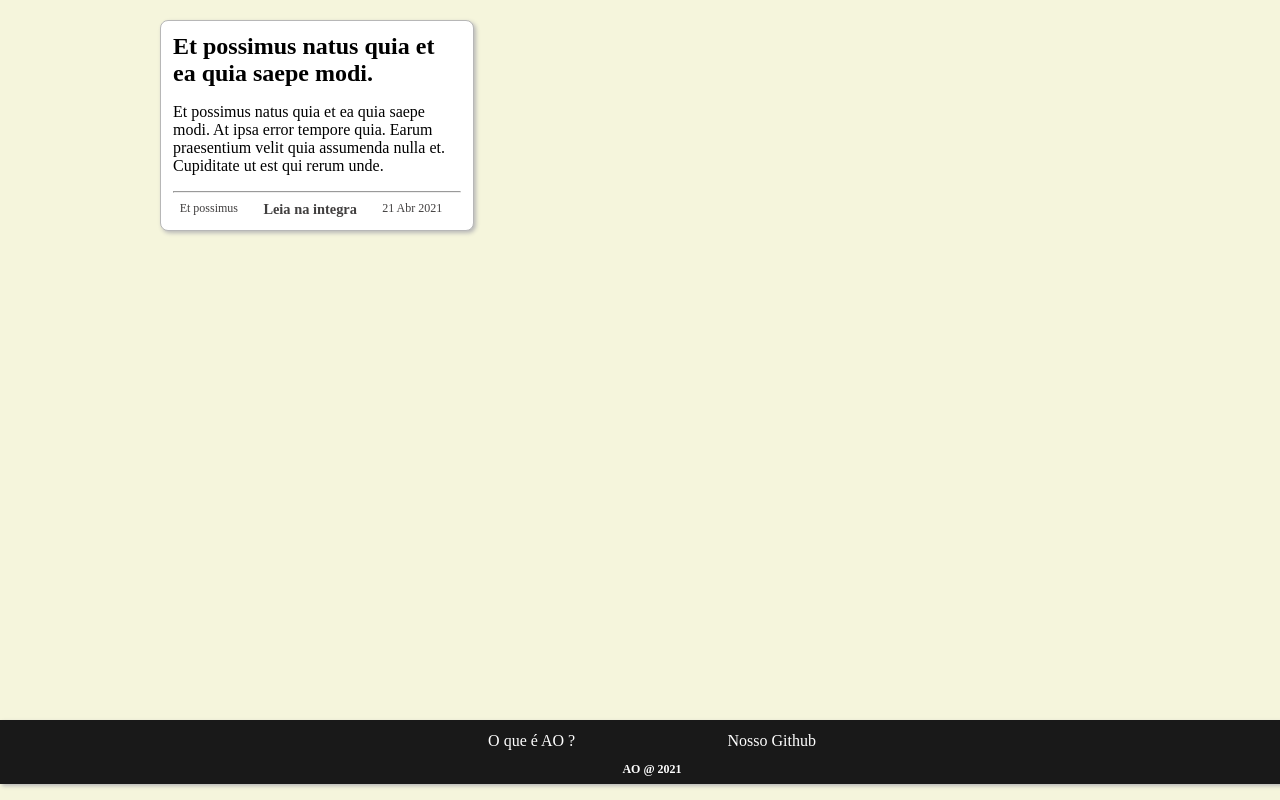
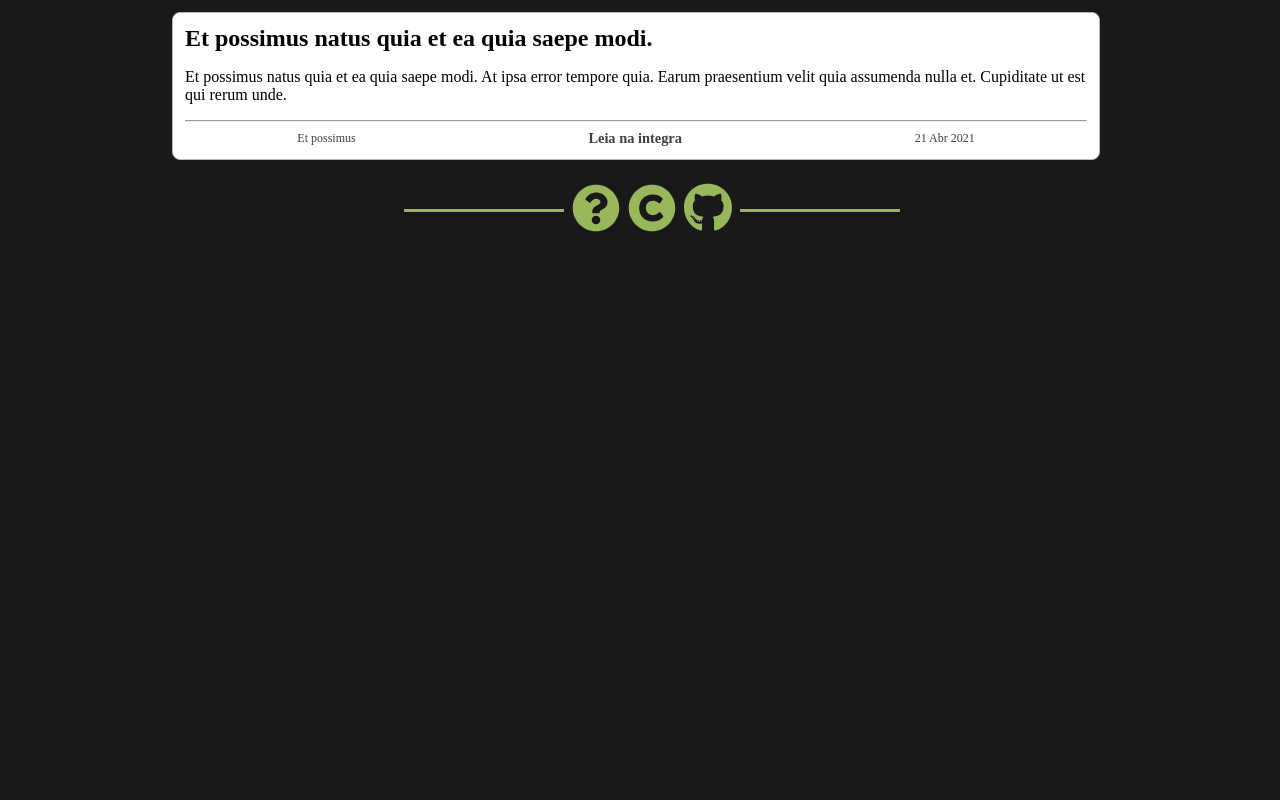
Before and after one commit to gustapinto/projeto_ao_blog, a Django app: page /posts/ in a window 1280 px wide. Run offline with Django 3.2, Linux system fonts and the light colour scheme.

Commit message:
Adapt templates to ue the new styles and icons

```diff
--- a/blog/core/templates/core/base.html
+++ b/blog/core/templates/core/base.html
@@ -12,18 +12,37 @@
 
   {% block css %}{% endblock %}
 </head>
-<body class="bg-beige mg-l-none mg-r-none">
+<body class="bg-green mg-l-none mg-r-none mg-t-medium">
   <div class="container w-large w-al-center">
-    {% block content %}{% endblock %}
+    <div class="mg-l-medium mg-r-medium">
+      {% block content %}{% endblock %}
+    </div>
 
-    <div class="footer bx-shadow pd-medium txt-center w-full br-rad-none bg-green pst-fixed">
-      <div class="dsp-flex flx-around w-small w-al-center">
-        <a href="#" class="txt-white txt-d-none click">O que é AO ?</a>
-        <a href="https://github.com/projeto-ao" class="txt-white txt-d-none click">Nosso Github</a>
+    <footer class="footer pd-medium txt-center w-full">
+      <div class="dsp-grid grd-cols-3 grd-cols-mob w-full jst-center">
+        <div class="line-decorator w-dec-small dsp-desktop-only br-lime-green"></div>
+
+        <div class="dsp-grid grd-cols-3 w-al-center xy-center jst-center grd-gap-col-small">
+          <a href="#" class="txt-d-none click">
+            <svg aria-hidden="true" focusable="false" data-prefix="fas" data-icon="question-circle" class="svg-inline--fa fa-question-circle fa-w-16 svg-medium txt-lime-green" role="img" xmlns="http://www.w3.org/2000/svg" viewBox="0 0 512 512">
+              <path fill="currentColor" d="M504 256c0 136.997-111.043 248-248 248S8 392.997 8 256C8 119.083 119.043 8 256 8s248 111.083 248 248zM262.655 90c-54.497 0-89.255 22.957-116.549 63.758-3.536 5.286-2.353 12.415 2.715 16.258l34.699 26.31c5.205 3.947 12.621 3.008 16.665-2.122 17.864-22.658 30.113-35.797 57.303-35.797 20.429 0 45.698 13.148 45.698 32.958 0 14.976-12.363 22.667-32.534 33.976C247.128 238.528 216 254.941 216 296v4c0 6.627 5.373 12 12 12h56c6.627 0 12-5.373 12-12v-1.333c0-28.462 83.186-29.647 83.186-106.667 0-58.002-60.165-102-116.531-102zM256 338c-25.365 0-46 20.635-46 46 0 25.364 20.635 46 46 46s46-20.636 46-46c0-25.365-20.635-46-46-46z"></path>
+            </svg>
+          </a>
+          <p class="fnt-small fnt-bold">
+            <svg aria-hidden="true" focusable="false" data-prefix="fas" data-icon="copyright" class="svg-inline--fa fa-copyright fa-w-16 svg-medium txt-lime-green" role="img" xmlns="http://www.w3.org/2000/svg" viewBox="0 0 512 512">
+              <path fill="currentColor" d="M256 8C119.033 8 8 119.033 8 256s111.033 248 248 248 248-111.033 248-248S392.967 8 256 8zm117.134 346.753c-1.592 1.867-39.776 45.731-109.851 45.731-84.692 0-144.484-63.26-144.484-145.567 0-81.303 62.004-143.401 143.762-143.401 66.957 0 101.965 37.315 103.422 38.904a12 12 0 0 1 1.238 14.623l-22.38 34.655c-4.049 6.267-12.774 7.351-18.234 2.295-.233-.214-26.529-23.88-61.88-23.88-46.116 0-73.916 33.575-73.916 76.082 0 39.602 25.514 79.692 74.277 79.692 38.697 0 65.28-28.338 65.544-28.625 5.132-5.565 14.059-5.033 18.508 1.053l24.547 33.572a12.001 12.001 0 0 1-.553 14.866z"></path>
+            </svg>
+          </p>
+          <a href="https://github.com/projeto-ao" class="txt-d-none click">
+            <svg aria-hidden="true" focusable="false" data-prefix="fab" data-icon="github" class="svg-inline--fa fa-github fa-w-16 svg-medium txt-lime-green" role="img" xmlns="http://www.w3.org/2000/svg" viewBox="0 0 496 512">
+              <path fill="currentColor" d="M165.9 397.4c0 2-2.3 3.6-5.2 3.6-3.3.3-5.6-1.3-5.6-3.6 0-2 2.3-3.6 5.2-3.6 3-.3 5.6 1.3 5.6 3.6zm-31.1-4.5c-.7 2 1.3 4.3 4.3 4.9 2.6 1 5.6 0 6.2-2s-1.3-4.3-4.3-5.2c-2.6-.7-5.5.3-6.2 2.3zm44.2-1.7c-2.9.7-4.9 2.6-4.6 4.9.3 2 2.9 3.3 5.9 2.6 2.9-.7 4.9-2.6 4.6-4.6-.3-1.9-3-3.2-5.9-2.9zM244.8 8C106.1 8 0 113.3 0 252c0 110.9 69.8 205.8 169.5 239.2 12.8 2.3 17.3-5.6 17.3-12.1 0-6.2-.3-40.4-.3-61.4 0 0-70 15-84.7-29.8 0 0-11.4-29.1-27.8-36.6 0 0-22.9-15.7 1.6-15.4 0 0 24.9 2 38.6 25.8 21.9 38.6 58.6 27.5 72.9 20.9 2.3-16 8.8-27.1 16-33.7-55.9-6.2-112.3-14.3-112.3-110.5 0-27.5 7.6-41.3 23.6-58.9-2.6-6.5-11.1-33.3 2.6-67.9 20.9-6.5 69 27 69 27 20-5.6 41.5-8.5 62.8-8.5s42.8 2.9 62.8 8.5c0 0 48.1-33.6 69-27 13.7 34.7 5.2 61.4 2.6 67.9 16 17.7 25.8 31.5 25.8 58.9 0 96.5-58.9 104.2-114.8 110.5 9.2 7.9 17 22.9 17 46.4 0 33.7-.3 75.4-.3 83.6 0 6.5 4.6 14.4 17.3 12.1C428.2 457.8 496 362.9 496 252 496 113.3 383.5 8 244.8 8zM97.2 352.9c-1.3 1-1 3.3.7 5.2 1.6 1.6 3.9 2.3 5.2 1 1.3-1 1-3.3-.7-5.2-1.6-1.6-3.9-2.3-5.2-1zm-10.8-8.1c-.7 1.3.3 2.9 2.3 3.9 1.6 1 3.6.7 4.3-.7.7-1.3-.3-2.9-2.3-3.9-2-.6-3.6-.3-4.3.7zm32.4 35.6c-1.6 1.3-1 4.3 1.3 6.2 2.3 2.3 5.2 2.6 6.5 1 1.3-1.3.7-4.3-1.3-6.2-2.2-2.3-5.2-2.6-6.5-1zm-11.4-14.7c-1.6 1-1.6 3.6 0 5.9 1.6 2.3 4.3 3.3 5.6 2.3 1.6-1.3 1.6-3.9 0-6.2-1.4-2.3-4-3.3-5.6-2z"></path>
+            </svg>
+          </a>
+        </div>
+
+        <div class="line-decorator w-dec-small dsp-desktop-only br-lime-green"></div>
       </div>
-
-      <p class="fnt-small fnt-bold txt-white">AO @ 2021</p>
-    </div>
+    </footer>
   </div>
 
   {% block js %}{% endblock %}
--- a/blog/core/templates/core/cards/summary.html
+++ b/blog/core/templates/core/cards/summary.html
@@ -1,17 +1,17 @@
-<div class="card bx-shadow pd-medium bg-white flx-basis mg-t-medium">
+<div class="card pd-medium bg-white">
   <h2 class="mg-none">{{ post_metadata.title|first }}</h2>
 
   <p>{{ post_metadata.summary|first }}</p>
 
   <hr class="bg-light-grey">
 
-  <div class="dsp-flex flx-around">
-    <p class="mg-none mg-r-medium fnt-small txt-grey">{{ post_metadata.author|first }}</p>
+  <div class="dsp-grid grd-cols-3 txt-center grd-gap-small">
+    <p class="mg-none fnt-small txt-grey xy-center">{{ post_metadata.author|first }}</p>
 
-    <a class="mg-none mg-r-medium fnt-medium fnt-bold txt-d-none txt-grey click" href="/posts/{{ post_metadata.file_name|first }}">
+    <a class="mg-none fnt-medium fnt-bold txt-d-none txt-grey click xy-center" href="/posts/{{ post_metadata.file_name|first }}">
       Leia na integra
     </a>
 
-    <p class="mg-none mg-r-medium fnt-small txt-grey">{{ post_metadata.date|first }}</p>
+    <p class="mg-none fnt-small txt-grey xy-center">{{ post_metadata.date|first }}</p>
   </div>
 </div>
--- a/blog/core/templates/core/posts/list.html
+++ b/blog/core/templates/core/posts/list.html
@@ -3,7 +3,7 @@
 {% block title %}Projeto AO{% endblock %}
 
 {% block content %}
-  <div class="w-large w-al-center dsp-flex flx-between flx-wrap">
+  <div class="w-large w-al-center dsp-grid grd-cols-3 grd-cols-mob grd-gap-medium">
     {% for post in posts %}
       {% include 'core/cards/summary.html' with post_metadata=post.metadata %}
     {% endfor %}
```
Also changed, not shown: blog/core/templates/core/cards/post.html (+4 -4 lines), blog/core/templates/core/posts/view.html (+5 -5 lines).
